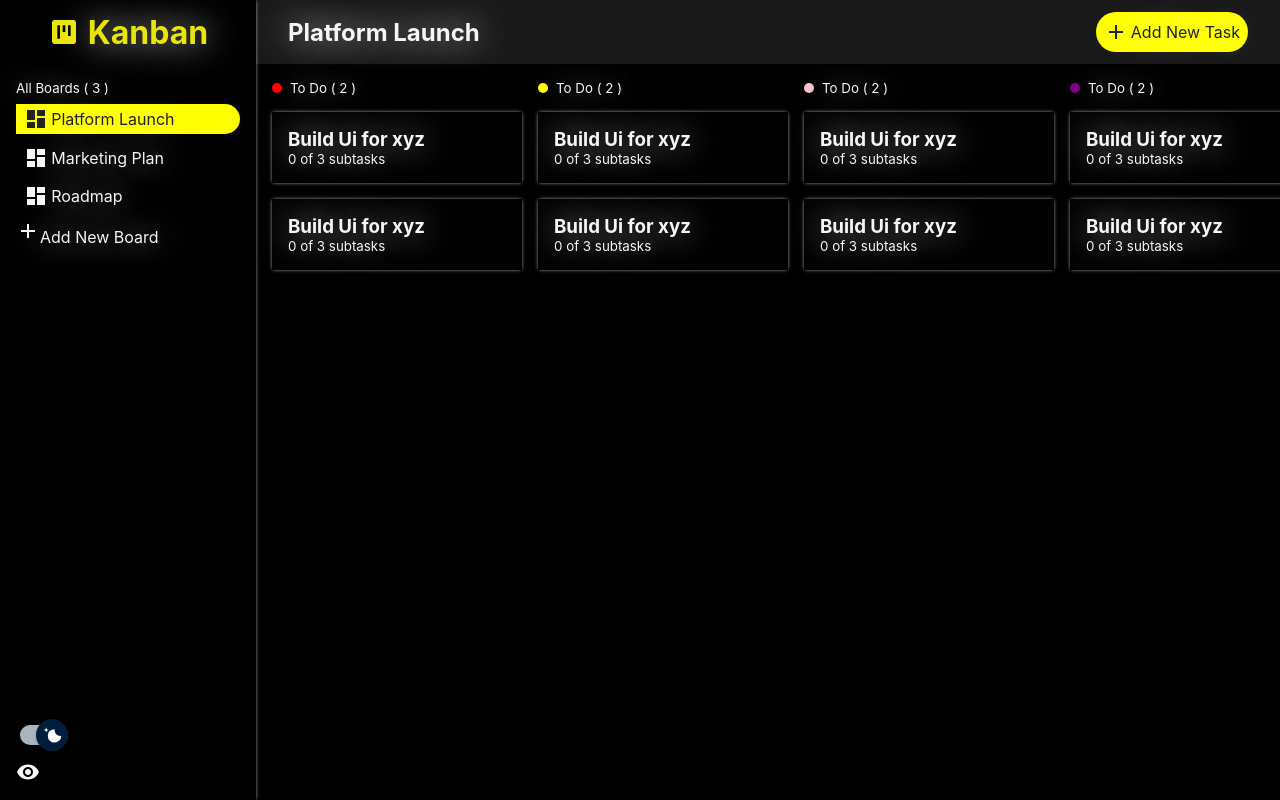
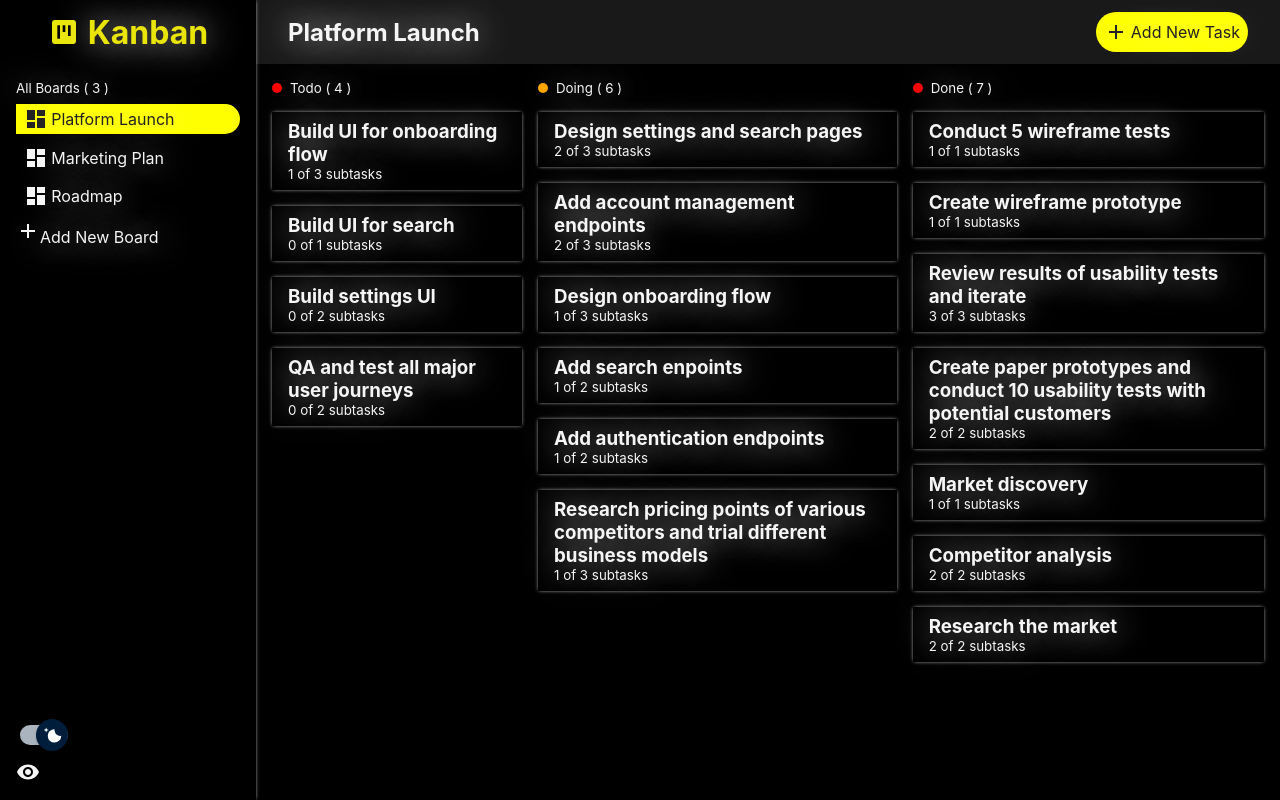
Before and after one commit to SomeshN-GitHub/Kanban-Board, a React (Create React App) app: page / in a window 1280 px wide. Built offline with nearby package versions, Linux system fonts and the light colour scheme.

Commit message:
Popolated board (columns) and tasks from json

```diff
--- a/src/Components/Board.jsx
+++ b/src/Components/Board.jsx
@@ -1,20 +1,30 @@
 import React from "react";
 import Task from "./Task";
 
+
 const Board = (props) => {
+  let {name , tasks} = props.column;
+  const boardColors = {
+    "Todo" : "red",
+    "Doing" : "orange",
+    "Done" : "yellow-green",
+  }
   return (
     <div className="board">
       <div className="board_title">
         <div
           className="color"
-          style={{ backgroundColor: `${props.color ? props.color : "green"}` }}
+          style={{ backgroundColor: `${boardColors[name]}` }}
         ></div>
         <small>
-          To Do <span>( 2 )</span>
+          {name} <span>( {tasks.length} )</span>
         </small>
       </div>
-      <Task />
-      <Task />
+      {tasks.map((task, index)=>{
+        return (
+          <Task task ={task} key={index}/>
+        )
+      })}
 
     </div>
   );
--- a/src/Components/BoardsContainer.jsx
+++ b/src/Components/BoardsContainer.jsx
@@ -1,16 +1,20 @@
-import React from 'react'
-import Board from './Board'
+import React from "react";
+import Board from "./Board";
+import { useCustomUseContext } from "../ContextProvider";
 
 const BoardsContainer = () => {
+  let {
+    boardActive: { columns },
+  } = useCustomUseContext();
 
+  console.log(columns);
   return (
     <div className="boards_container">
-          <Board color={"red"}/>
-          <Board color={"yellow"}/>
-          <Board color={"pink"}/>
-          <Board color={"purple"}/>
-        </div>
-  )
-}
+      {columns.map((col, index) => {
+        return <Board column={col} key={index} />;
+      })}
+    </div>
+  );
+};
 
-export default BoardsContainer
+export default BoardsContainer;
--- a/src/Components/Navbar.jsx
+++ b/src/Components/Navbar.jsx
@@ -4,13 +4,18 @@ import {useCustomUseContext} from '../ContextProvider'
 
 const Navbar = () => {
   let {boardActive} = useCustomUseContext();
+
+const addTaskToCurrentBoard =() =>{
+  console.log("add task clicked");
+}
+
   return (
     <div className="navbar">
       <div className="nav_right">
           <h2 className="borad_name_at_nab">
               {boardActive.name}
           </h2>
-        <div className="add_btn">
+        <div className="add_btn" onClick={addTaskToCurrentBoard}>
             <AddIcon /> Add New Task
         </div>
 
--- a/src/Components/Sidebar.jsx
+++ b/src/Components/Sidebar.jsx
@@ -9,7 +9,7 @@ import { useCustomUseContext } from "../ContextProvider";
 
 const Sidebar = () => {
   const [sidebarOn, setSidebarOn] = useState(true);
-  let { boards, setBoardActive } = useCustomUseContext();
+  let { boards } = useCustomUseContext();
   console.log(boards);
   let BoardChipData = boards.map((item, index) => {
     return <BoardChip
--- a/src/Components/Task.jsx
+++ b/src/Components/Task.jsx
@@ -1,12 +1,15 @@
 import React from 'react'
 
-const Task = () => {
+const Task = (props) => {
+  let {title, subtasks} = props.task;
+  let completedSubtasks = subtasks.filter(subTask => subTask.isCompleted).length;
+
   return (
     <div className="task">
-        <h3 className="task_title">Build Ui for xyz</h3>
+        <h3 className="task_title">{title}</h3>
         <small>
-          <span className="completed_task">0</span> of
-          <span className="total_task"> 3 </span>
+          <span className="completed_task">{completedSubtasks}</span> of
+          <span className="total_task"> {subtasks.length} </span>
           subtasks
         </small>
       </div>
--- a/src/Styles/App.scss
+++ b/src/Styles/App.scss
@@ -61,7 +61,7 @@
         justify-content:flex-start ;
         @include blur-bg;
         width: 100%;
-        padding: 1rem;
+        padding: 0.5rem 1rem;
         cursor: pointer;
         &:hover{
           background-color: $light-bg;
```
